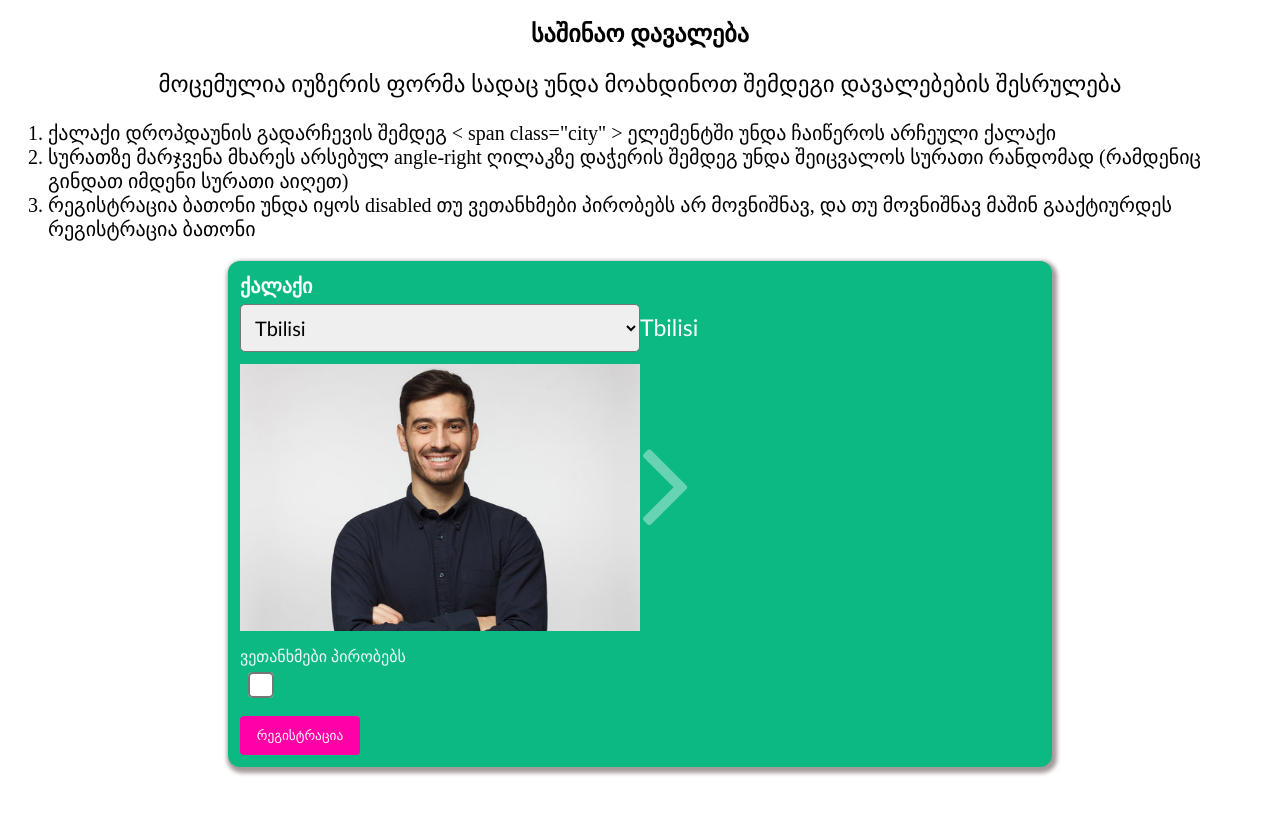
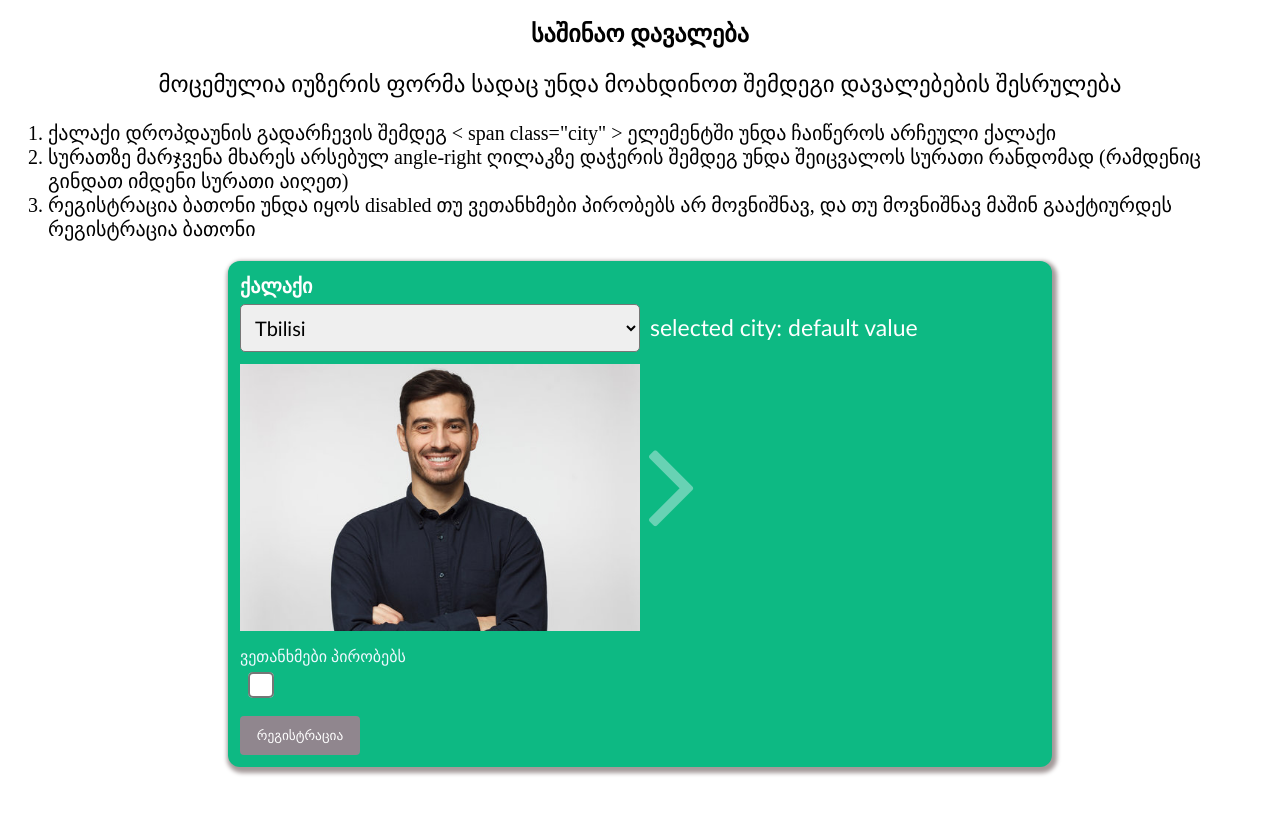
Before and after one commit to gptskialadze/bog-training, an Angular app: page / in a window 1280 px wide. Shown: the top 814 px of the page. Built offline with nearby package versions, Linux system fonts and the light colour scheme.

Commit message:
implemented first task.

```diff
--- a/src/app/app.component.html
+++ b/src/app/app.component.html
@@ -19,22 +19,25 @@
 <div class="form">
   <div class="cities">
     <label>ქალაქი</label>
-    <select>
-      <option *ngFor="let city of cities" value="city">{{city}}</option>
+    <select (change)="onCitiesDropdownChange($event)">
+      <option *ngFor="let city of cities">{{city}}</option>
     </select>
-    <span class="city">Tbilisi</span>
+    <span class="city" style="margin-left: 10px">selected city: {{selectedCity}}</span>
   </div>
   <div class="images">
-    <img src="../assets/person.jpg">
-    <div class="next">
-      <i class="fa fa-angle-right"></i>
+    <img src="{{getImageUrl()}}">
+    <div class="next" >
+      <button (click)="changePicture()" >
+        <i class="fa fa-angle-right" ></i>
+      </button>
     </div>
   </div>
   <div class="accept">
     <p>ვეთანხმები პირობებს</p>
-    <input type="checkbox">
+    <input type="checkbox" (change)="onAgreeOnTerms()">
   </div>
-  <div class="submit">
-    <button>რეგისტრაცია</button>
+  <div class="submit" >
+    <button [disabled] = "!agreeOnTerms" (click)="finish()">რეგისტრაცია</button>
   </div>
+
 </div>
--- a/src/app/app.component.scss
+++ b/src/app/app.component.scss
@@ -89,8 +89,18 @@ label {
   color: white;
   transition: all 0.5s;
 }
-.submit button:hover {
+.submit button:hover:enabled {
   opacity: 0.7;
+}
+
+.submit button:disabled {
+  cursor: not-allowed;
+  background-color: rgb(144, 134, 142);
+}
+
+.next button {
+  background-color: rgb(13 185 131);
+  border: rgb(13 185 131);
 }
 
 .e_header {
--- a/src/app/app.component.ts
+++ b/src/app/app.component.ts
@@ -1,4 +1,4 @@
-import { Component } from '@angular/core';
+import {Component} from '@angular/core';
 
 @Component({
   selector: 'app-root',
@@ -6,7 +6,41 @@ import { Component } from '@angular/core';
   styleUrls: ['./app.component.scss']
 })
 export class AppComponent {
-  cities = [
+  cities: string [] = [
     "Tbilisi", 'Qutaisi', 'Batumi', 'Poti'
   ]
+
+  images: string [] = [
+    "person.jpg", "second.jpg", "third.jfif"
+  ]
+
+  selectedCity: string = "default value";
+  agreeOnTerms: boolean = false;
+  currentImageId: number = 0;
+
+  getImageUrl() {
+    const image = this.images[this.currentImageId]
+    return "../assets/" + image
+  }
+
+  onCitiesDropdownChange(event: any) {
+    this.selectedCity = event.target.value;
+    console.log('selected city is: ' + this.selectedCity);
+  }
+
+  onAgreeOnTerms() {
+    this.agreeOnTerms = !this.agreeOnTerms;
+
+    if (this.agreeOnTerms) {
+      console.log('you agreed on terms, you can Register now!')
+    }
+  }
+
+  changePicture() {
+    this.currentImageId = (this.currentImageId + 1) % this.images.length
+  }
+
+  finish() {
+    window.alert('you finished !')
+  }
 }
```
